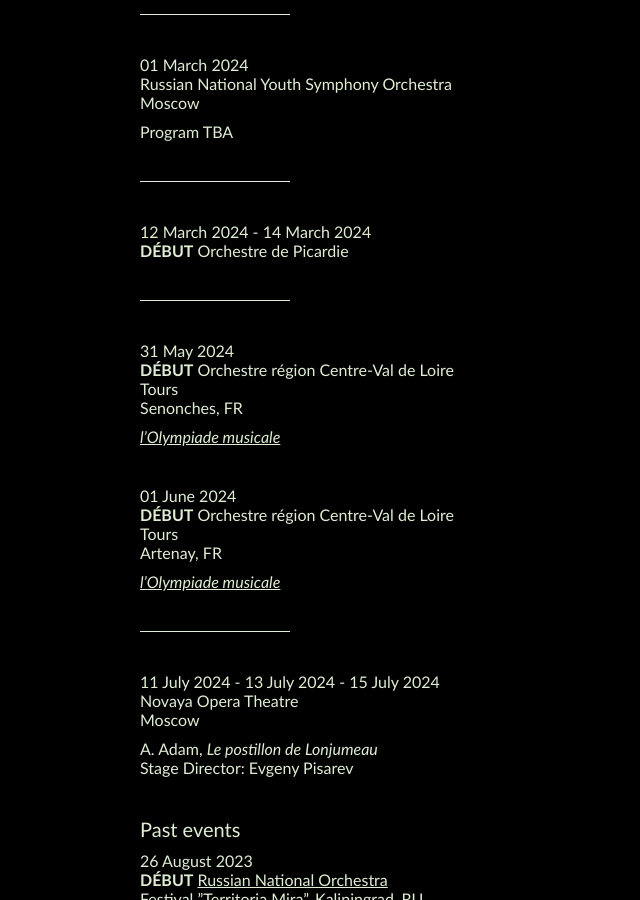
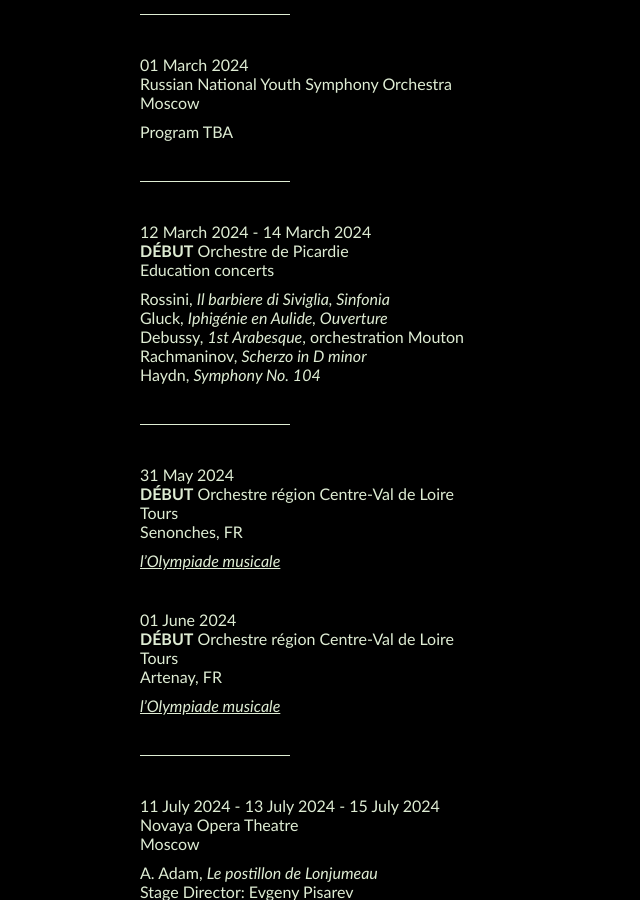
Before and after one commit to martincadoux/clementnonciaux.com, a Jekyll site: the page built from _pages/calendar.html, in a window 1280 px wide and 900 px high, scrolled down 1124 px. Shown: the whole window, without its empty margins (0-640 px from the left). Built offline with Jekyll 4.4.1, drawn with Linux system fonts in a browser that asks for light colours.

Commit message:
Add program picardie

```diff
--- a/_data/events.yml
+++ b/_data/events.yml
@@ -23,6 +23,13 @@
 - date: [2024-03-12, 2024-03-14]
   location: |-
     **DÉBUT** Orchestre de Picardie
+    Education concerts
+  program: |-
+    Rossini, *Il barbiere di Siviglia, Sinfonia*
+    Gluck, *Iphigénie en Aulide, Ouverture*
+    Debussy, *1st Arabesque*, orchestration Mouton
+    Rachmaninov, *Scherzo in D minor*
+    Haydn, *Symphony No. 104*
 
 - date: [2024-03-01]
   location: |-
```
